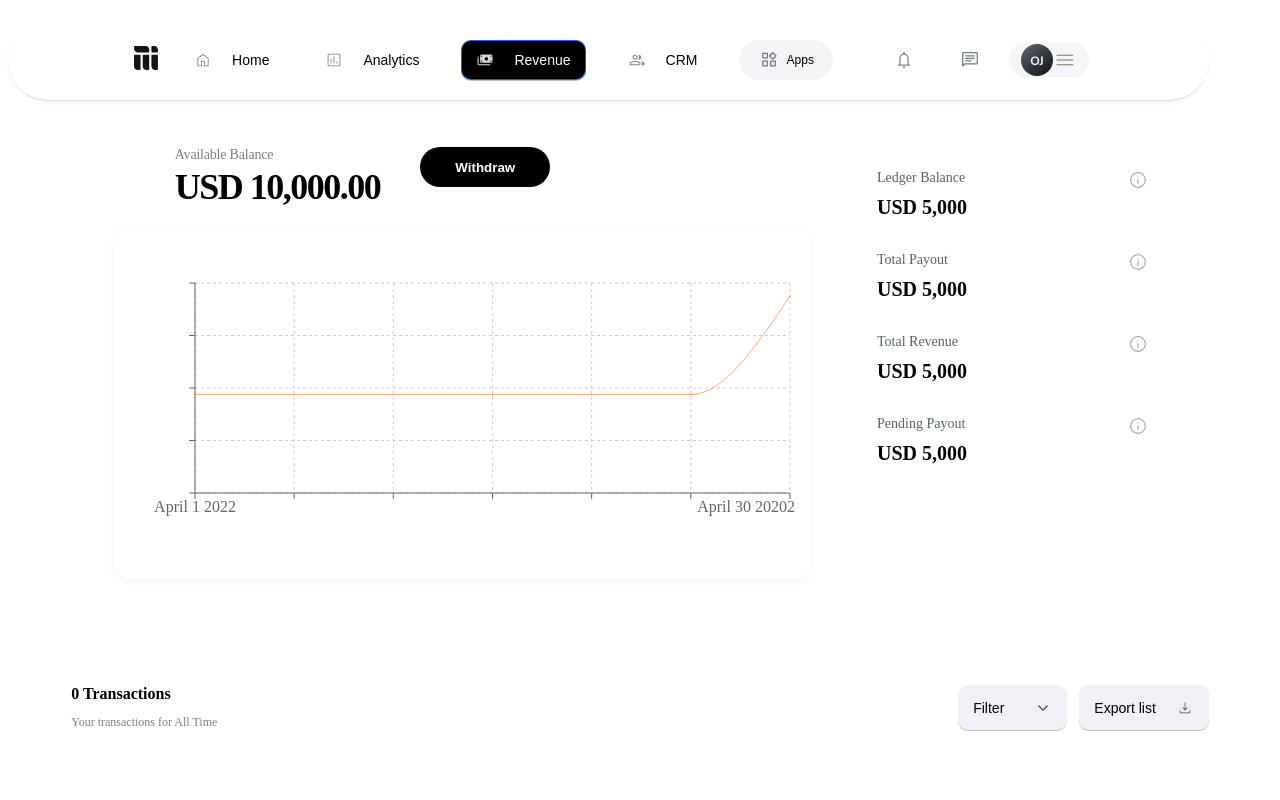
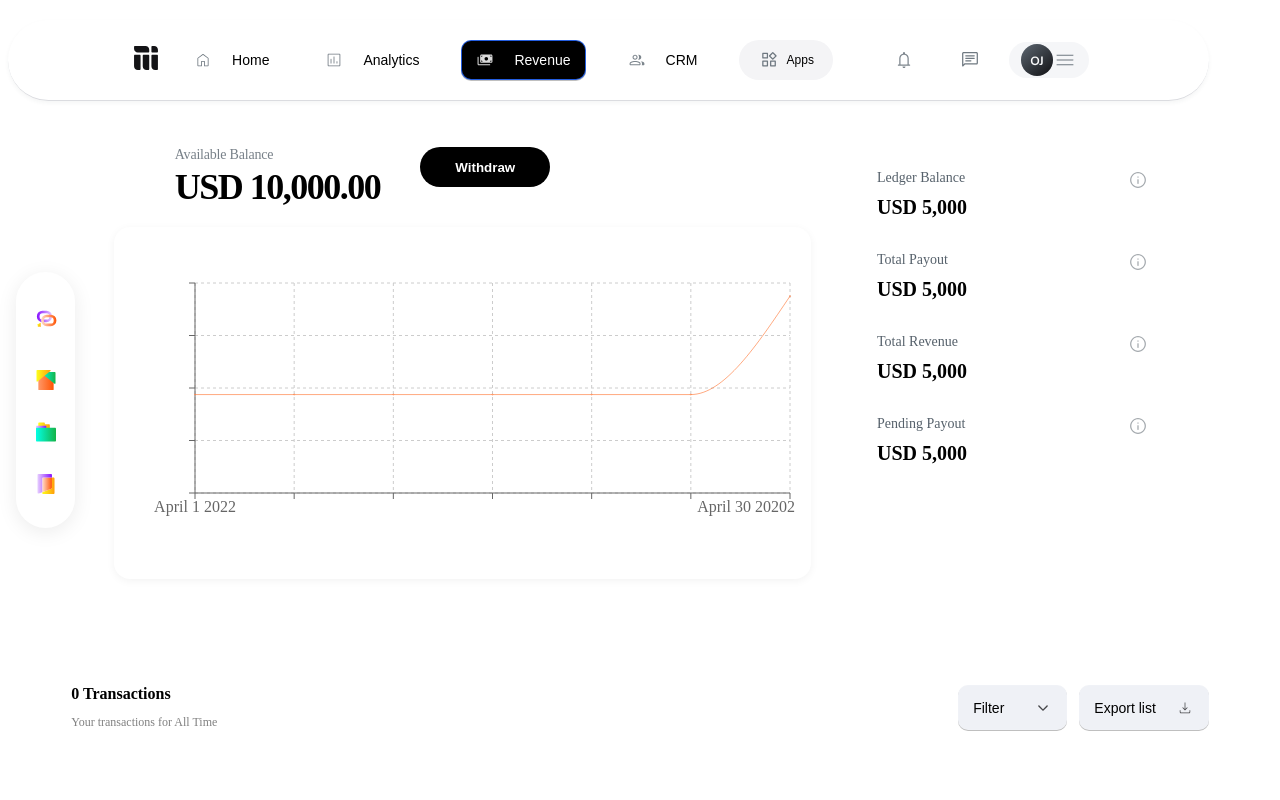
Before and after one commit to saladinjake/demo-task, a React (Vite) app: page / in a window 1280 px wide. Shown: the top 800 px of the page. Built offline with nearby package versions, Linux system fonts and the light colour scheme.

Commit message:
chore: complete sidebar interaction ui

```diff
--- /dev/null
+++ b/src/components/Shared/FloatingSideBar/index.tsx
@@ -0,0 +1,279 @@
+import styled from "styled-components";
+import { FC, useState } from "react";
+import { motion } from "framer-motion";
+import { Svg } from "../../../assets/svg";
+
+const { SideBar_IconA, SideBar_IconB, SideBar_IconC, SideBar_IconD } = Svg;
+
+interface IconItem {
+  id: string;
+  icon: React.ReactNode;
+  label: string;
+}
+
+const MediaKitIcon = () => {
+  return (
+    <svg
+      className="hovered"
+      width="24"
+      height="24"
+      viewBox="0 0 24 24"
+      fill="none"
+      xmlns="http://www.w3.org/2000/svg"
+    >
+      <path
+        d="M15.8403 4.92499V11.025C15.8403 11.415 15.5303 11.725 15.1403 11.725H9.98027C9.59027 11.725 9.28027 11.415 9.28027 11.025V10.055H4.98027C4.59027 10.055 4.28027 9.74499 4.28027 9.35499V3.25499C4.28027 2.86499 4.59027 2.55499 4.98027 2.55499H10.1403C10.5303 2.55499 10.8403 2.86499 10.8403 3.25499V4.22499H15.1403C15.5203 4.22499 15.8403 4.54499 15.8403 4.92499Z"
+        fill="url(#paint0_linear_15421_1459)"
+      />
+      <path
+        d="M11.59 14.1849H2.7C2.31 14.1849 2 13.8749 2 13.4849V6.55492C2 6.16492 2.31 5.85492 2.7 5.85492H11.59C11.98 5.85492 12.29 6.16492 12.29 6.55492V13.4849C12.29 13.8749 11.98 14.1849 11.59 14.1849Z"
+        fill="url(#paint1_linear_15421_1459)"
+      />
+      <path
+        d="M21.3 21.445H2.7C2.31 21.445 2 21.135 2 20.745V8.47496C2 8.08496 2.31 7.77496 2.7 7.77496H21.3C21.69 7.77496 22 8.08496 22 8.47496V20.745C22 21.135 21.69 21.445 21.3 21.445Z"
+        fill="url(#paint2_linear_15421_1459)"
+      />
+      <defs>
+        <linearGradient
+          id="paint0_linear_15421_1459"
+          x1="4.27548"
+          y1="7.14244"
+          x2="15.8365"
+          y2="7.14244"
+          gradientUnits="userSpaceOnUse"
+        >
+          <stop stop-color="#FCFF1C" />
+          <stop offset="1" stop-color="#FF9D0A" />
+        </linearGradient>
+        <linearGradient
+          id="paint1_linear_15421_1459"
+          x1="2"
+          y1="10.0223"
+          x2="12.293"
+          y2="10.0223"
+          gradientUnits="userSpaceOnUse"
+        >
+          <stop stop-color="#E7CFFF" />
+          <stop offset="1" stop-color="#870FFF" />
+        </linearGradient>
+        <linearGradient
+          id="paint2_linear_15421_1459"
+          x1="2"
+          y1="14.6143"
+          x2="22"
+          y2="14.6143"
+          gradientUnits="userSpaceOnUse"
+        >
+          <stop stop-color="#03FFE5" />
+          <stop offset="1" stop-color="#14B348" />
+        </linearGradient>
+      </defs>
+    </svg>
+  );
+};
+
+const StoreIcon = () => {
+  return (
+    <svg
+      className="hovered"
+      width="24"
+      height="24"
+      viewBox="0 0 24 24"
+      fill="none"
+      xmlns="http://www.w3.org/2000/svg"
+    >
+      <path
+        d="M18.9998 22.0599H4.97984C4.62984 22.0599 4.33984 21.7799 4.33984 21.4199V7.39995C4.33984 7.04995 4.61984 6.75995 4.97984 6.75995H18.9998C19.3498 6.75995 19.6398 7.03995 19.6398 7.39995V21.4199C19.6398 21.7699 19.3498 22.0599 18.9998 22.0599Z"
+        fill="url(#paint0_linear_15421_1453)"
+      />
+      <path
+        d="M20.4602 15.72L7.59017 5.22003C7.13017 4.84003 7.39017 4.09003 7.99017 4.09003H20.8602C21.2102 4.09003 21.5002 4.37003 21.5002 4.73003V15.24C21.5002 15.77 20.8802 16.06 20.4602 15.72Z"
+        fill="url(#paint1_linear_15421_1453)"
+      />
+      <path
+        d="M3.54 13.58L16.41 3.07C16.87 2.69 16.61 1.94 16.01 1.94H3.14C2.79 1.94 2.5 2.22 2.5 2.58V13.09C2.5 13.62 3.12 13.92 3.54 13.58Z"
+        fill="url(#paint2_linear_15421_1453)"
+      />
+      <defs>
+        <linearGradient
+          id="paint0_linear_15421_1453"
+          x1="4.34182"
+          y1="14.4112"
+          x2="19.6375"
+          y2="14.4112"
+          gradientUnits="userSpaceOnUse"
+        >
+          <stop stop-color="#FF9868" />
+          <stop offset="1" stop-color="#FF5403" />
+        </linearGradient>
+        <linearGradient
+          id="paint1_linear_15421_1453"
+          x1="7.35294"
+          y1="9.97921"
+          x2="21.5002"
+          y2="9.97921"
+          gradientUnits="userSpaceOnUse"
+        >
+          <stop stop-color="#03FFE5" />
+          <stop offset="1" stop-color="#14B348" />
+        </linearGradient>
+        <linearGradient
+          id="paint2_linear_15421_1453"
+          x1="2.5"
+          y1="7.8319"
+          x2="16.6472"
+          y2="7.8319"
+          gradientUnits="userSpaceOnUse"
+        >
+          <stop stop-color="#FCFF1C" />
+          <stop offset="1" stop-color="#FF9D0A" />
+        </linearGradient>
+      </defs>
+    </svg>
+  );
+};
+
+const InvoicingIcon = () => {
+  return (
+    <svg
+      className="hovered"
+      width="24"
+      height="24"
+      viewBox="0 0 24 24"
+      fill="none"
+      xmlns="http://www.w3.org/2000/svg"
+    >
+      <path
+        d="M20.5202 6.64998V21.05C20.5202 21.63 20.0502 22.1 19.4702 22.1H9.29023C8.71023 22.1 8.24023 21.63 8.24023 21.05V20.16L17.3402 16.72C17.7002 16.58 17.9402 16.24 17.9402 15.85V5.59998H19.4702C20.0502 5.59998 20.5202 6.06998 20.5202 6.64998Z"
+        fill="url(#paint0_linear_15421_1465)"
+      />
+      <path
+        d="M17.9402 5.59998V15.86C17.9402 16.25 17.7002 16.59 17.3402 16.73L8.24023 20.17V6.64998C8.24023 6.06998 8.71023 5.59998 9.29023 5.59998H17.9402Z"
+        fill="url(#paint1_linear_15421_1465)"
+      />
+      <path
+        d="M17.94 2.92999V5.59999H9.28998C8.70998 5.59999 8.23998 6.06999 8.23998 6.64999V20.17L4.73998 21.49C4.12998 21.72 3.47998 21.27 3.47998 20.62V2.91999C3.47998 2.40999 3.89998 1.98999 4.40998 1.98999H17.01C17.52 1.99999 17.94 2.41999 17.94 2.92999Z"
+        fill="url(#paint2_linear_15421_1465)"
+      />
+      <defs>
+        <linearGradient
+          id="paint0_linear_15421_1465"
+          x1="8.2422"
+          y1="13.8522"
+          x2="20.5182"
+          y2="13.8522"
+          gradientUnits="userSpaceOnUse"
+        >
+          <stop stop-color="#FCFF1C" />
+          <stop offset="1" stop-color="#FF9D0A" />
+        </linearGradient>
+        <linearGradient
+          id="paint1_linear_15421_1465"
+          x1="8.2422"
+          y1="12.8857"
+          x2="17.9372"
+          y2="12.8857"
+          gradientUnits="userSpaceOnUse"
+        >
+          <stop stop-color="#FFDDCD" />
+          <stop offset="1" stop-color="#FF5403" />
+        </linearGradient>
+        <linearGradient
+          id="paint2_linear_15421_1465"
+          x1="3.48199"
+          y1="11.7778"
+          x2="17.937"
+          y2="11.7778"
+          gradientUnits="userSpaceOnUse"
+        >
+          <stop stop-color="#E7CFFF" />
+          <stop offset="1" stop-color="#870FFF" />
+        </linearGradient>
+      </defs>
+    </svg>
+  );
+};
+export const FloatingSidebar: FC = () => {
+  const [hovered, setHovered] = useState<string | null>(null);
+
+  const icons: IconItem[] = [
+    { id: "home", icon: <SideBar_IconA />, label: "Link to Bio" },
+    { id: "wallet", icon: <StoreIcon />, label: "Store" },
+    { id: "user", icon: <MediaKitIcon />, label: "Media Kit" },
+    { id: "settings", icon: <InvoicingIcon />, label: "Invoicing" },
+  ];
+
+  return (
+    <SidebarWrapper>
+      {icons.map((item) => (
+        <IconWrapper
+          key={item.id}
+          onMouseEnter={() => setHovered(item.id)}
+          onMouseLeave={() => setHovered(null)}
+        >
+          {item.icon}
+          {hovered === item.id && (
+            <TooltipWrapper
+              initial={{ opacity: 0, x: -10 }}
+              animate={{ opacity: 1, x: 0 }}
+              exit={{ opacity: 0, x: -10 }}
+              transition={{ duration: 0.2 }}
+            >
+              {item.label}
+            </TooltipWrapper>
+          )}
+        </IconWrapper>
+      ))}
+    </SidebarWrapper>
+  );
+};
+
+const SidebarWrapper = styled.div`
+  position: fixed;
+  top: 50%;
+  left: 1rem;
+  transform: translateY(-50%);
+  background: #ffffff;
+  border-radius: 2rem;
+  box-shadow: 0 4px 20px rgba(0, 0, 0, 0.08);
+  padding: 1rem 0.6rem;
+  display: flex;
+  flex-direction: column;
+  align-items: center;
+  z-index: 100;
+
+  .hovered {
+    color: yellow;
+  }
+`;
+
+const IconWrapper = styled.div`
+  position: relative;
+  margin: 0.75rem 0;
+  cursor: pointer;
+
+  svg {
+    font-size: 1.4rem;
+    color: #555;
+    transition: all 0.25s ease;
+  }
+
+  &:hover svg {
+    color: #111;
+    transform: scale(1.1);
+  }
+`;
+
+const TooltipWrapper = styled(motion.div)`
+  position: absolute;
+  left: 3rem;
+  top: 50%;
+  transform: translateY(-50%);
+  background: #111;
+  color: #fff;
+  font-size: 0.8rem;
+  padding: 0.35rem 0.7rem;
+  border-radius: 0.5rem;
+  white-space: nowrap;
+  pointer-events: none;
+`;
--- a/src/modules/Dashboard/index.tsx
+++ b/src/modules/Dashboard/index.tsx
@@ -3,6 +3,7 @@ import { HeroSection } from "./components/Hero";
 import { EmptyTransactions } from "./components/Transactions/EmptyTransaction";
 import { TransactionList } from "./components/Transactions/Transactions";
 import { FilterSection } from "./components/Filters";
+import { FloatingSidebar } from "../../components/shared/FloatingSideBar";
 import { useState } from "react";
 const Dashboard = () => {
   const [isEmpty, setIsEmpty] = useState(false);
@@ -12,6 +13,7 @@ const Dashboard = () => {
       <HeroSection />
       <FilterSection />
       {isEmpty ? <EmptyTransactions /> : <TransactionList />}
+      <FloatingSidebar />
     </>
   );
 };
```
